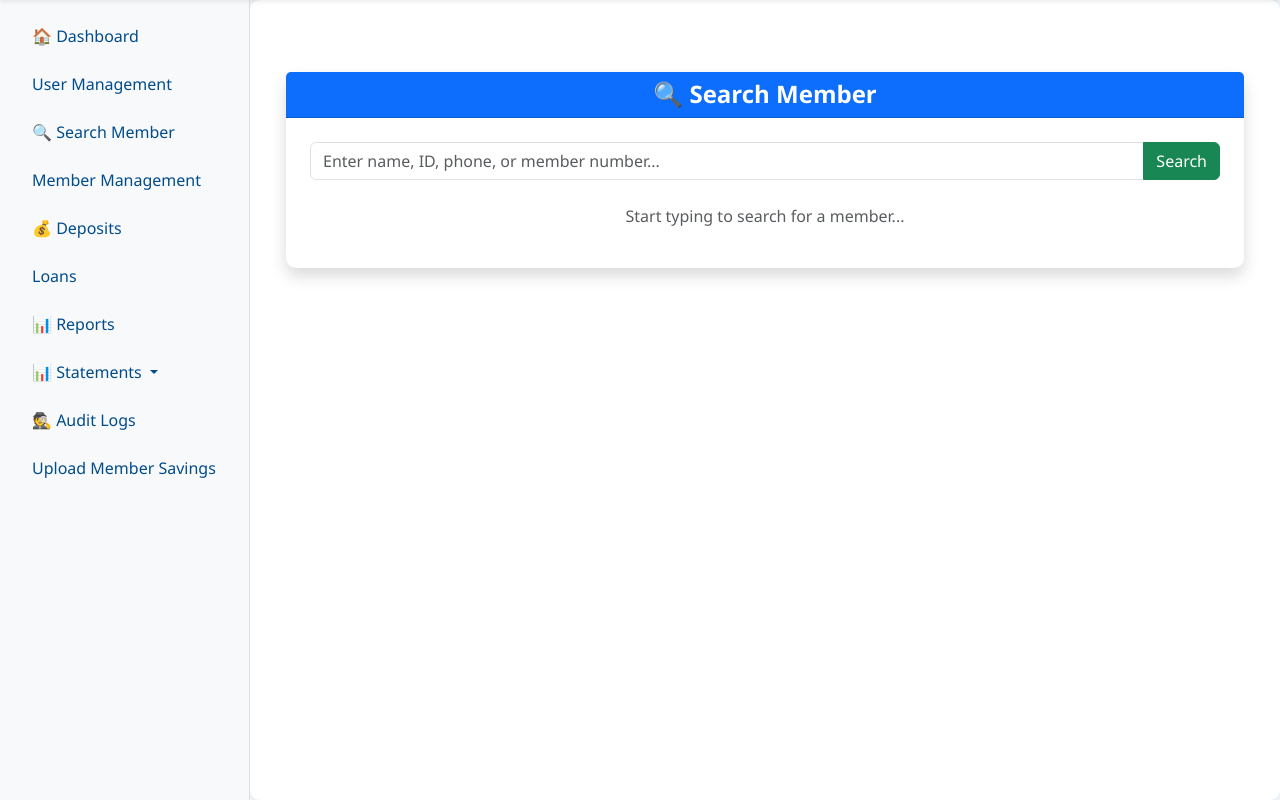
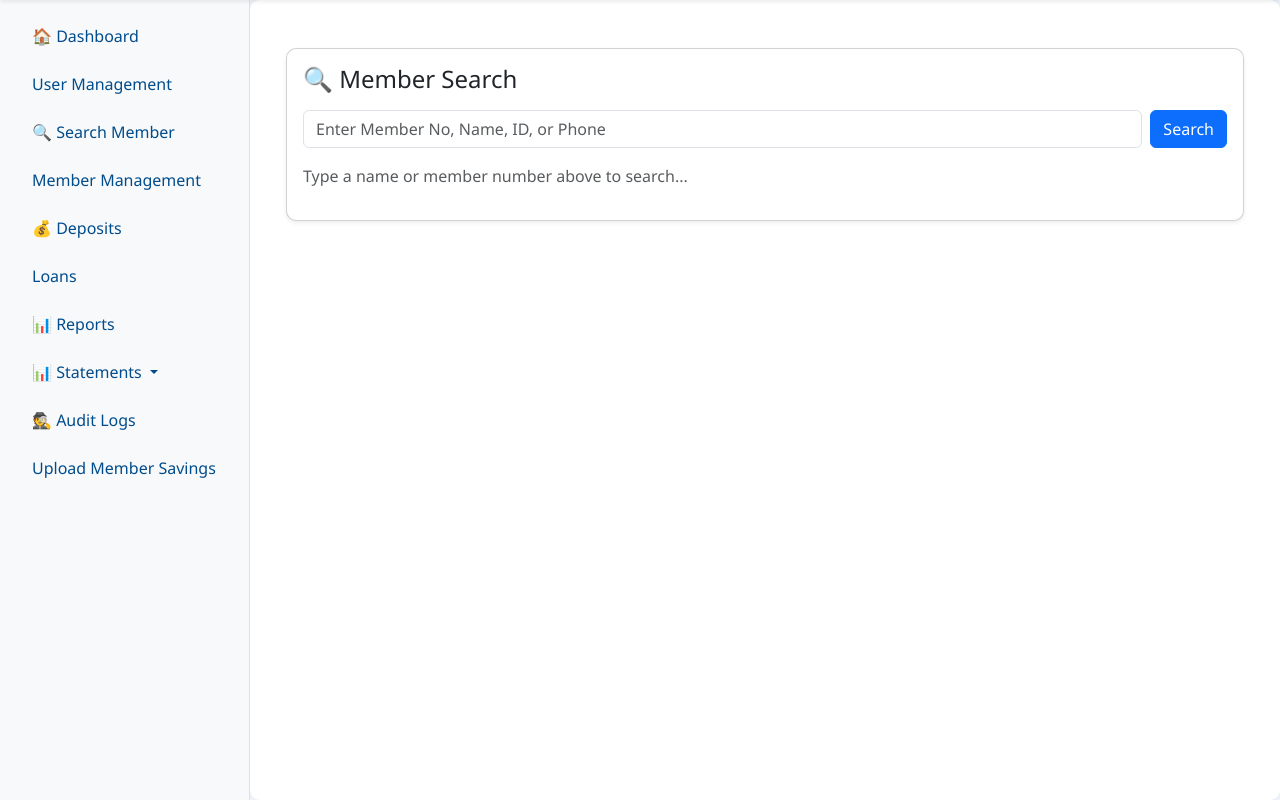
Before and after one commit to kariokojim/chairete_app, a Flask app: page /admin/search_member in a window 1280 px wide. Shown: the part 56-856 px from the top of the page. Run offline with Flask 3, Linux system fonts and the light colour scheme; the visitor is signed in with stand-in values (Sample User, id 1).

Commit message:
Add files via upload

```diff
--- a/sacco_app/templates/admin/search_member.html
+++ b/sacco_app/templates/admin/search_member.html
@@ -1,81 +1,82 @@
 {% extends "base.html" %}
 {% block content %}
-<div class="container mt-5">
-  <div class="card shadow border-0">
-    <div class="card-header bg-primary text-white text-center">
-      <h4 class="fw-bold mb-0">🔍 Search Member</h4>
+<div class="container mt-4">
+  <div class="card shadow-sm">
+    <div class="card-body">
+      <h4 class="mb-3">🔍 Member Search</h4>
+
+      <form id="searchForm" class="d-flex mb-3">
+        <input type="text" id="searchInput" name="query" class="form-control me-2"
+               placeholder="Enter Member No, Name, ID, or Phone">
+        <button type="submit" class="btn btn-primary">Search</button>
+      </form>
+
+      <div id="resultsArea" class="table-responsive">
+        <p class="text-muted">Type a name or member number above to search...</p>
       </div>
-    <div class="card-body p-4">
-
-      <!-- Search box -->
-      <div class="input-group mb-3">
-        <input type="text" id="searchQuery" class="form-control" placeholder="Enter name, ID, phone, or member number...">
-        <button class="btn btn-success" id="searchBtn"><i class="bi bi-search"></i> Search</button>
-      </div>
-
-      <!-- Results table -->
-      <div id="resultsContainer" class="mt-4">
-        <p class="text-muted text-center">Start typing to search for a member...</p>
-      </div>
-
     </div>
   </div>
 </div>
 
 <script>
-$(document).ready(function(){
-  $('#searchBtn').click(function(){
-    let query = $('#searchQuery').val().trim();
+document.getElementById("searchForm").addEventListener("submit", async function(e) {
+  e.preventDefault();
+
+  const query = document.getElementById("searchInput").value.trim();
+  const resultsArea = document.getElementById("resultsArea");
+
   if (!query) {
-      $('#resultsContainer').html('<p class="text-danger text-center">Please enter a search term.</p>');
+    resultsArea.innerHTML = "<p class='text-danger'>Please enter a search term.</p>";
     return;
   }
 
-    $('#resultsContainer').html('<p class="text-muted text-center">Searching...</p>');
+  resultsArea.innerHTML = "<p>🔎 Searching...</p>";
 
-    $.getJSON(`/admin/api/members/search?q=${encodeURIComponent(query)}`, function(data){
-      if (data.error) {
-        $('#resultsContainer').html(`<p class="text-danger text-center">${data.error}</p>`);
-        return;
-      }
+  try {
+    const response = await fetch(`/admin/search_member?query=${encodeURIComponent(query)}`);
+    const data = await response.json();
+
     if (data.length === 0) {
-        $('#resultsContainer').html('<p class="text-warning text-center">No member found.</p>');
+      resultsArea.innerHTML = "<p class='text-warning'>No members found.</p>";
       return;
     }
 
-      let table = `
-        <table class="table table-hover table-bordered mt-3">
-          <thead class="table-light">
+    let html = `
+      <table class="table table-striped table-hover mt-3">
+        <thead class="table-dark">
           <tr>
             <th>Member No</th>
             <th>Full Name</th>
             <th>ID Number</th>
             <th>Phone</th>
-              <th>Email</th>
-              <th>Joined</th>
+            <th>Action</th>
           </tr>
         </thead>
         <tbody>
     `;
 
-      data.forEach(m => {
-        table += `
+    data.forEach(member => {
+      html += `
         <tr>
-            <td>${m.member_no}</td>
-            <td>${m.full_name}</td>
-            <td>${m.id_number || '-'}</td>
-            <td>${m.phone_number || '-'}</td>
-            <td>${m.email || '-'}</td>
-            <td>${m.join_date || '-'}</td>
-          </tr>`;
+          <td>${member.member_no}</td>
+          <td>${member.name}</td>
+          <td>${member.id_no}</td>
+          <td>${member.phone}</td>
+          <td>
+            <a href="/admin/member/${member.member_no}" class="btn btn-sm btn-success">
+              View
+            </a>
+          </td>
+        </tr>
+      `;
     });
 
-      table += "</tbody></table>";
-      $('#resultsContainer').html(table);
-    }).fail(function(){
-      $('#resultsContainer').html('<p class="text-danger text-center">Error fetching member data.</p>');
-    });
-  });
+    html += "</tbody></table>";
+    resultsArea.innerHTML = html;
+
+  } catch (error) {
+    resultsArea.innerHTML = `<p class='text-danger'>❌ Error: ${error.message}</p>`;
+  }
 });
 </script>
 {% endblock %}
```
Lines whose indentation alone changed are shown as unchanged.
